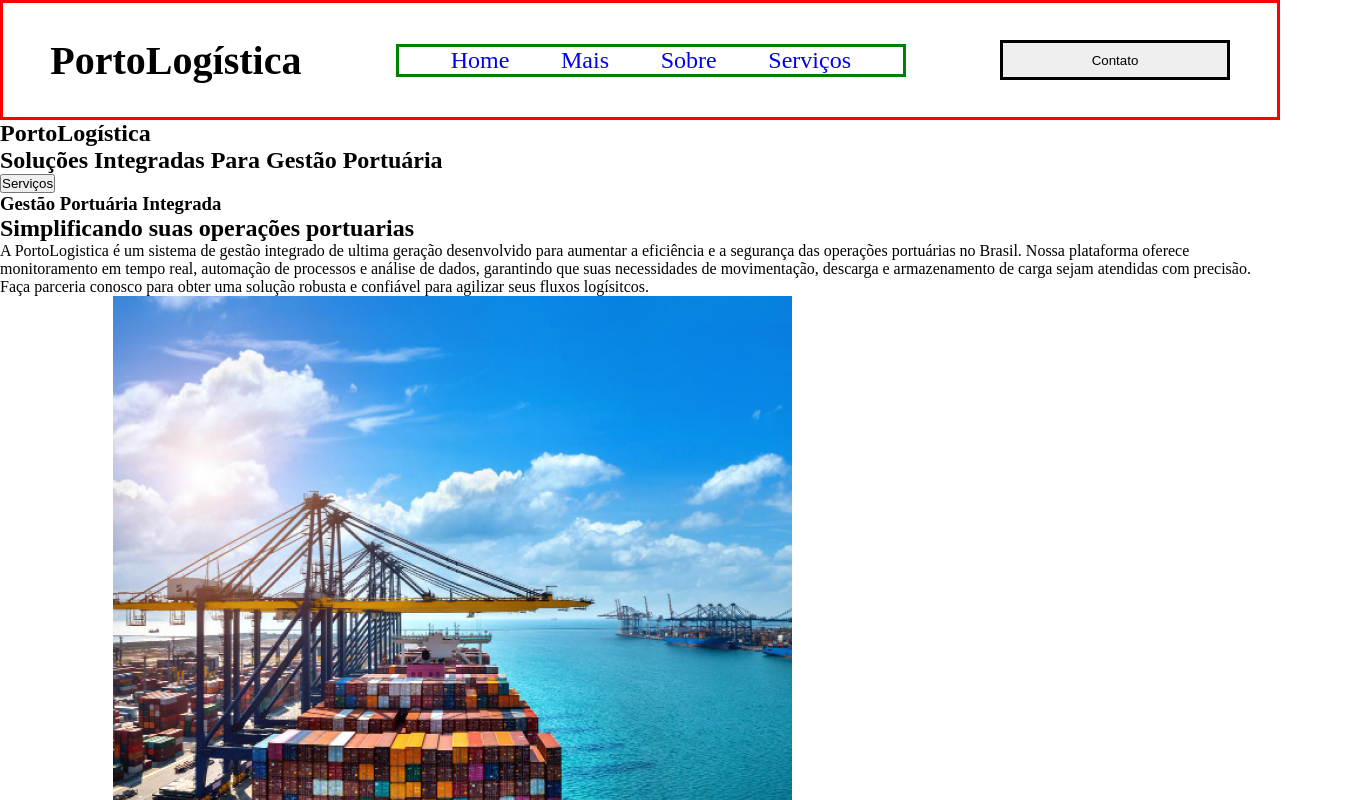
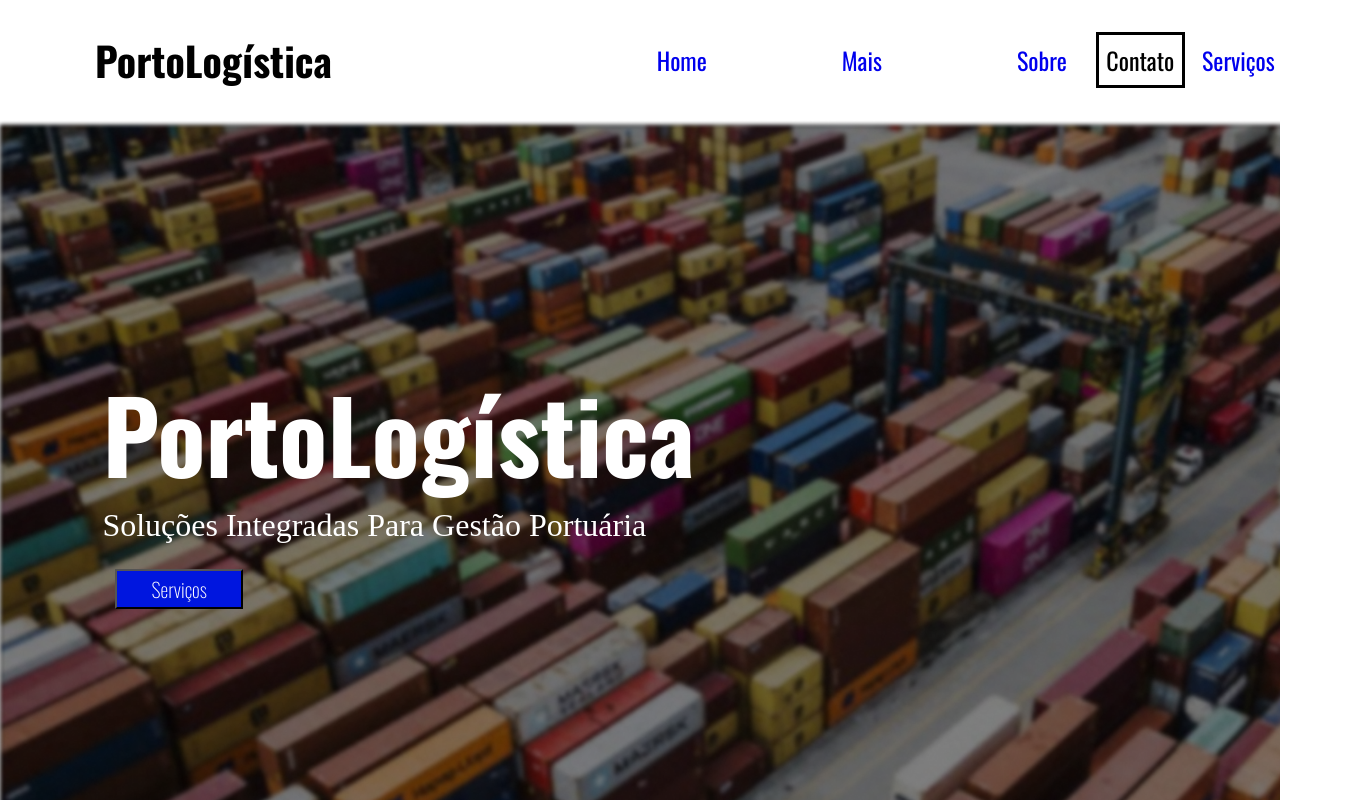
Before and after one commit to Maiara-Carvalhal/Desafio-2, a plain HTML site: page index.html in a window 1280 px wide. Shown: the top 800 px of the page, 1368 px wide, since content can reach past the window. Drawn offline with nearby package versions, Linux system fonts and the light colour scheme.

Commit message:
Desafio 2

```diff
--- a/style.scss
+++ b/style.scss
@@ -1,5 +1,5 @@
 @import url('https://fonts.googleapis.com/css2?family=Oswald:wght@200..700&family=Roboto:ital,wght@0,100;0,300;0,400;0,500;0,700;0,900;1,100;1,300;1,400;1,500;1,700;1,900&display=swap');
-</style>
+
 *{
     margin:0;
     padding:0;
@@ -7,7 +7,7 @@
 }
 
 header{
-    border: solid red;
+
     display: flex;
     justify-content: space-around;
     align-items: center;
@@ -19,16 +19,25 @@ header{
         font-weight: 700;
     }
     nav{
-        width: 40%;
-        border: solid green;
+        width: 30%;
 
     }
 
     ul{
+
+        width: 45vh;
         display: flex;
         justify-content: space-evenly;
         list-style: none;
+
     }
+
+       li{
+        color: #5B5B5B;
+        margin-left: 135px;
+
+       }
+
     a{
         text-decoration: none;
         font-size: 1.5rem;
@@ -36,23 +45,120 @@ header{
     }
 
 button{
-    border: solid;
-    width: 18%;
-    height: 5vh;
-    font-size: 1.5;
+    border: solid black;
+    width: 07%;
+    height: 7vh;
+    font-size: 24px;
+    font-family: Oswald;
+    background-color: transparent;
+
 }
 }
 main{
-    .container_backgroun_image{
-    background-color: blue;
+
+
+section {
+    background-image: url("./Imagens/background.png");
+    background-repeat: no-repeat;
     display: flex;
     flex-direction: column;
     justify-content: center;
-    background-image: url(./Imagens/background.png);
     background-repeat: no-repeat;
     background-size: cover;
+    width: 100vw;
+    height: 91vh;
+    h1{
+        font-weight: 700;
+        font-size: 100px;
+        color: white;
+        margin-left: 08%;
+        text-align: start;
+        font-family: Oswald;
 
+    }
+h2{
+    font-weight: 300;
+    font-size: 32px;
+    color: white;
+    margin-left: 08%;
+    text-align: start;
+
+}
+button{
+    background-color: #0016DF;
+    width: 10vw;
+    height: 05vh;
+    margin-left: 09%;
+    margin-top: 02%;
+    font-size: 20px;
+    font-weight: 100;
+    color: white;
+    font-family: Oswald;
+
+}
+}
+}
+article{
+    height: 130vh;
+    width: 98vw;
+    display: flex;
+    justify-content: space-between;
+    align-items:center;
+    flex-direction: column;
+
+
+    h3{
+        font-weight: 500;
+        font-size: 24px;
+        font-family: Oswald;
+        color: #0017E9;
+        margin-right: 50%;
+        margin-top: 15%;
+
+    }
+
+    h2{
+       height: 15vh;
+       width: 18%;
+       font-weight: 800;
+       font-size: 36px;
+       font-family: Roboto;
+       color: black;
+       margin-right: 45%;
+       margin-top: 01%;
+    }
+
+    img{
+        height: 15vh;
+        width: 679px;
+        height: 783px;
+        margin-left: 64%;
+        margin-top: -35%;
+    }
+
+
+    p{
+        height: 55vh;
+        width: 24%;
+        margin-right: 40%;
+        font-weight: 400;
+        font-size: 24px;
+        font-family: Roboto;
+
+    }
+    a{
+        font-weight: 400;
+        font-size: 24px;
+        color: #0017E9;
+        font-family: Roboto;
+        margin-right: 55%;
+        margin-top: 03%;
+        text-decoration: none;
+    }
+}
+
+.NossasSoluções{
+    border: color grey;
 
 
 }
-}
```
Also changed, not shown: index.html (+8 -6 lines), style.css, 1 other file.
